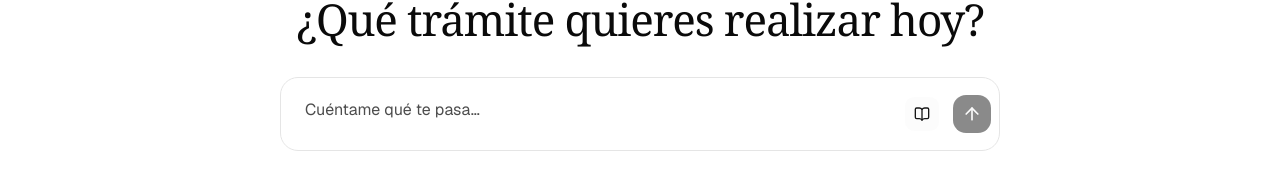
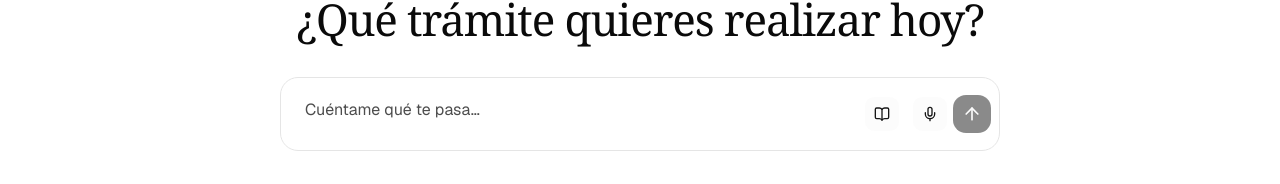
Before and after one commit to barracafh/build-brujula-b, a Next.js app: page / in a window 1280 px wide. Shown: the part 438-622 px from the top of the page. Built offline with nearby package versions, Linux system fonts and the light colour scheme.

Commit message:
Llevar el micrófono al chat de la portada y leer sus respuestas en voz alta

```diff
--- /dev/null
+++ b/src/components/propuestas/BotonHablar.tsx
@@ -0,0 +1,203 @@
+"use client";
+
+import { useCallback, useEffect, useRef, useState } from "react";
+import { Mic } from "lucide-react";
+import { Button } from "@/components/ui/button";
+import { ruta } from "@/config/sitio";
+import { resumenVoz } from "@/lib/resumen";
+import type { Chat } from "./use-chat";
+
+type Estado = "aparado" | "escuchando" | "entendiendo" | "hablando";
+
+// El micrófono del chat: hablas, la frase entra como un turno del chat y, si
+// la respuesta es del catálogo, la voz la lee completa con lo que devuelve la
+// API. Nada se guarda: las frases viven en memoria hasta recargar la página.
+export function BotonHablar({ chat }: { chat: Chat }) {
+  const [estado, setEstado] = useState<Estado>("aparado");
+  const [aviso, setAviso] = useState<string | null>(null);
+  const grabadora = useRef<MediaRecorder | null>(null);
+  const reproducidor = useRef<HTMLAudioElement | null>(null);
+  const apagador = useRef<ReturnType<typeof setTimeout> | null>(null);
+  const activo = useRef(true);
+  // La frase que espera respuesta del chat; cuando llega, se lee en voz alta.
+  const pendiente = useRef<string | null>(null);
+
+  useEffect(() => {
+    activo.current = true;
+    return () => {
+      activo.current = false;
+      if (apagador.current) clearTimeout(apagador.current);
+      grabadora.current?.stream.getTracks().forEach((t) => t.stop());
+      reproducidor.current?.pause();
+    };
+  }, []);
+
+  const pararVoz = useCallback(() => {
+    reproducidor.current?.pause();
+    if (reproducidor.current) reproducidor.current.currentTime = 0;
+    setEstado("aparado");
+  }, []);
+
+  // Cuando el turno de la voz termina, se lee: solo respuestas del catálogo en
+  // castellano (la voz habla español) y sin pregunta de aclaración pendiente.
+  useEffect(() => {
+    const frase = pendiente.current;
+    if (!frase) return;
+    const turno = chat.turnos[chat.turnos.length - 1];
+    if (!turno || turno.pregunta !== frase || turno.estado === "cargando") return;
+    pendiente.current = null;
+    const resultado = turno.resultado;
+    if (
+      turno.estado === "listo" &&
+      resultado &&
+      !resultado.aclaracion &&
+      !resultado.fueraCatalogo &&
+      turno.enfoque === undefined &&
+      (resultado.idioma ?? "es") === "es"
+    ) {
+      setEstado("hablando");
+      void decir(resumenVoz(resultado));
+    } else {
+      setEstado("aparado");
+    }
+    // resumenVoz y decir son estables; el desencadenante son los turnos.
+    // eslint-disable-next-line react-hooks/exhaustive-deps
+  }, [chat.turnos]);
+
+  const decir = useCallback(async (texto: string) => {
+    try {
+      const respuesta = await fetch(ruta("/api/voz/hablar"), {
+        method: "POST",
+        headers: { "content-type": "application/json" },
+        body: JSON.stringify({ texto }),
+      });
+      if (!respuesta.ok) throw new Error(`HTTP ${respuesta.status}`);
+      const audio = new Audio(URL.createObjectURL(await respuesta.blob()));
+      reproducidor.current = audio;
+      audio.onended = () => {
+        if (activo.current) setEstado("aparado");
+      };
+      await audio.play();
+    } catch {
+      if (activo.current) setEstado("aparado");
+    }
+  }, []);
+
+  // Escuchar → entender → enviar al chat (que pinta la respuesta).
+  const escuchar = useCallback(async () => {
+    setAviso(null);
+    pararVoz();
+    let flujo: MediaStream;
+    try {
+      flujo = await navigator.mediaDevices.getUserMedia({ audio: true });
+    } catch {
+      setAviso("No hay micrófono o no le hemos dado permiso. Revisa los permisos del navegador.");
+      return;
+    }
+    setEstado("escuchando");
+    // Safari graba en mp4 y Chrome en webm: la extensión viaja con el fichero.
+    const formato = MediaRecorder.isTypeSupported("audio/webm;codecs=opus")
+      ? "webm"
+      : MediaRecorder.isTypeSupported("audio/mp4")
+        ? "mp4"
+        : "";
+    const recorder = new MediaRecorder(flujo, {
+      mimeType: formato === "webm" ? "audio/webm;codecs=opus" : undefined,
+    });
+    grabadora.current = recorder;
+    const trozos: Blob[] = [];
+    recorder.ondataavailable = (e) => e.data.size > 0 && trozos.push(e.data);
+    // Corta sola a los 30 s para que nadie se quede grabando sin querer.
+    apagador.current = setTimeout(
+      () => recorder.state !== "inactive" && recorder.stop(),
+      30_000,
+    );
+    recorder.onstop = () => {
+      flujo.getTracks().forEach((t) => t.stop());
+      if (!activo.current) return;
+      const trozo = trozos[0];
+      if (!trozo) {
+        setEstado("aparado");
+        setAviso("No se ha oído nada. Pulsa y habla de nuevo.");
+        return;
+      }
+      void conversar(new File([trozo], `audio.${formato || "webm"}`, { type: trozo.type }));
+    };
+    recorder.start();
+    // eslint-disable-next-line react-hooks/exhaustive-deps
+  }, [pararVoz]);
+
+  const conversar = useCallback(
+    async (audio: File) => {
+      setEstado("entendiendo");
+      try {
+        const cuerpo = new FormData();
+        cuerpo.append("audio", audio);
+        const resEscucha = await fetch(ruta("/api/voz/transcribir"), {
+          method: "POST",
+          body: cuerpo,
+        });
+        const datos = (await resEscucha.json()) as { texto?: string; error?: string };
+        const frase = datos.texto?.trim();
+        if (!resEscucha.ok || !frase) {
+          setEstado("aparado");
+          setAviso(datos.error ?? "No te he oído bien. Pulsa el micrófono y habla de nuevo.");
+          return;
+        }
+        chat.setTexto(frase);
+        pendiente.current = frase;
+        await chat.enviar(frase);
+        // Si el chat no llegó a crear el turno (estaba ocupado), se apaga.
+        if (pendiente.current === frase) {
+          pendiente.current = null;
+          setEstado("aparado");
+        }
+      } catch {
+        pendiente.current = null;
+        setEstado("aparado");
+        setAviso("La conversación por voz ha fallado. Prueba de nuevo o escribe tu consulta.");
+      }
+      // chat.enviar y chat.setTexto cambian en cada render del chat.
+      // eslint-disable-next-line react-hooks/exhaustive-deps
+    },
+    [chat],
+  );
+
+  const leyenda: Record<Estado, string> = {
+    aparado: "Hablar",
+    escuchando: "Escuchando…",
+    entendiendo: "Entendiendo…",
+    hablando: "Cortar la voz",
+  };
+  const ocupado = estado !== "aparado" && estado !== "hablando";
+
+  return (
+    <div className="flex items-center gap-2">
+      <Button
+        type="button"
+        variant={estado === "aparado" ? "secondary" : "outline"}
+        size="icon-lg"
+        onClick={() => {
+          if (estado === "hablando") pararVoz();
+          else if (estado === "aparado") void escuchar();
+        }}
+        disabled={ocupado || chat.cargando}
+        aria-pressed={estado !== "aparado"}
+        aria-label={leyenda[estado]}
+        title={leyenda[estado]}
+      >
+        <Mic
+          aria-hidden="true"
+          className={
+            estado === "escuchando"
+              ? "text-brand [animation:pulso_1.2s_ease-in-out_infinite] motion-reduce:animate-none"
+              : ""
+          }
+        />
+      </Button>
+      <p role="status" aria-live="polite" className="sr-only">
+        {aviso ?? leyenda[estado]}
+      </p>
+    </div>
+  );
+}
--- a/src/components/propuestas/chat-ui.tsx
+++ b/src/components/propuestas/chat-ui.tsx
@@ -11,6 +11,7 @@ import ficha from "../../../ficha.json";
 import { EsperaChat } from "./espera-chat";
 import { RespuestaChat } from "./respuesta-chat";
 import { RosaBrujula } from "./portada-brujula";
+import { BotonHablar } from "./BotonHablar";
 import type { Chat } from "./use-chat";
 import { textosPara } from "@/lib/idioma";
 
@@ -44,9 +45,12 @@ export function ComposerChat({ chat, compacta = false, onCatalogo }: { chat: Cha
             <TooltipTrigger render={<Button variant="secondary" size="icon-lg" onClick={onCatalogo} aria-label={t.catalogo} className={cn(compacta && "hidden sm:inline-flex")} />}><BookOpen aria-hidden="true" /></TooltipTrigger>
             <TooltipContent>{t.catalogo}</TooltipContent>
           </Tooltip>
-          <Button type="submit" variant="sunset" size="icon-lg" aria-label={chat.cargando ? t.buscando : t.enviar} disabled={chat.cargando || !chat.texto.trim()} className="size-10 rounded-xl">
-            {chat.cargando ? <LoaderCircle aria-hidden="true" className="size-4 animate-spin motion-reduce:animate-none" /> : <ArrowUp aria-hidden="true" className="size-5" />}
-          </Button>
+          <div className="flex items-center gap-1">
+            <BotonHablar chat={chat} />
+            <Button type="submit" variant="sunset" size="icon-lg" aria-label={chat.cargando ? t.buscando : t.enviar} disabled={chat.cargando || !chat.texto.trim()} className="size-10 rounded-xl">
+              {chat.cargando ? <LoaderCircle aria-hidden="true" className="size-4 animate-spin motion-reduce:animate-none" /> : <ArrowUp aria-hidden="true" className="size-5" />}
+            </Button>
+          </div>
         </InputGroupAddon>
       </InputGroup>
       <p id={`${id}-error`} role="alert" className={cn("text-base text-destructive", chat.aviso && "mt-3")}>{chat.aviso}</p>
```
